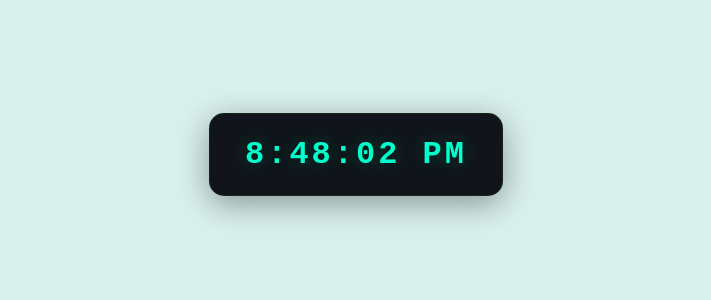
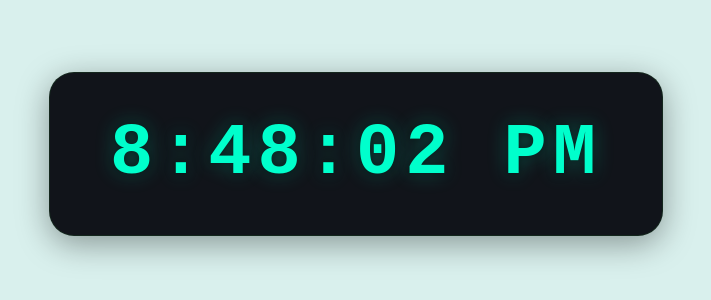
Before and after one commit to RiteshM09/JS-miniProjects, a plain HTML site: page 03-digital-clock/index.html in a window 1280 px wide. Shown: the part 246-546 px from the top of the page, without its empty margins (284-995 px from the left). Drawn offline with Linux system fonts and the light colour scheme.

Commit message:
Add media queries for responsive styling

```diff
--- a/03-digital-clock/style.css
+++ b/03-digital-clock/style.css
@@ -36,3 +36,15 @@ body{
     text-shadow: 0 0 10px rgba(1, 4, 4, 0.5),
                  0 0 20px rgba(0, 255, 204, 0.3);
 }
+@media (min-width: 768px) {
+    .parent {
+        min-width: 450px;       /*for larger screens */
+        padding: 40px 60px;
+        border-radius: 25px;
+    }
+
+    .clock {
+        font-size: 4.5rem;
+        letter-spacing: 6px;
+    }
+}
```
